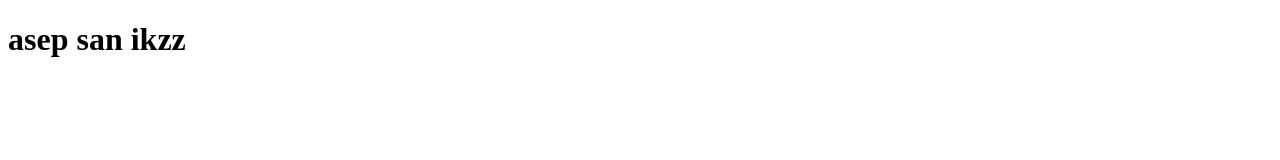
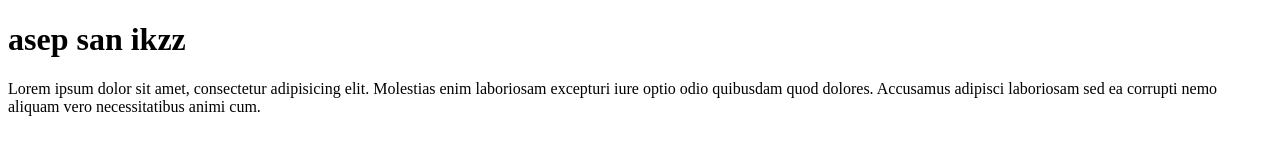
Before and after one commit to newbie-bangeet/remote-san-2, a plain HTML site: page index.html in a window 1280 px wide. Drawn offline with Linux system fonts and the light colour scheme.

Commit message:
menambahkan paragraph

```diff
--- a/index.html
+++ b/index.html
@@ -7,5 +7,6 @@
 </head>
 <body>
 	<h1>asep san ikzz</h1>
+	<p>Lorem ipsum dolor sit amet, consectetur adipisicing elit. Molestias enim laboriosam excepturi iure optio odio quibusdam quod dolores. Accusamus adipisci laboriosam sed ea corrupti nemo aliquam vero necessitatibus animi cum.</p>
 </body>
 </html>
```
